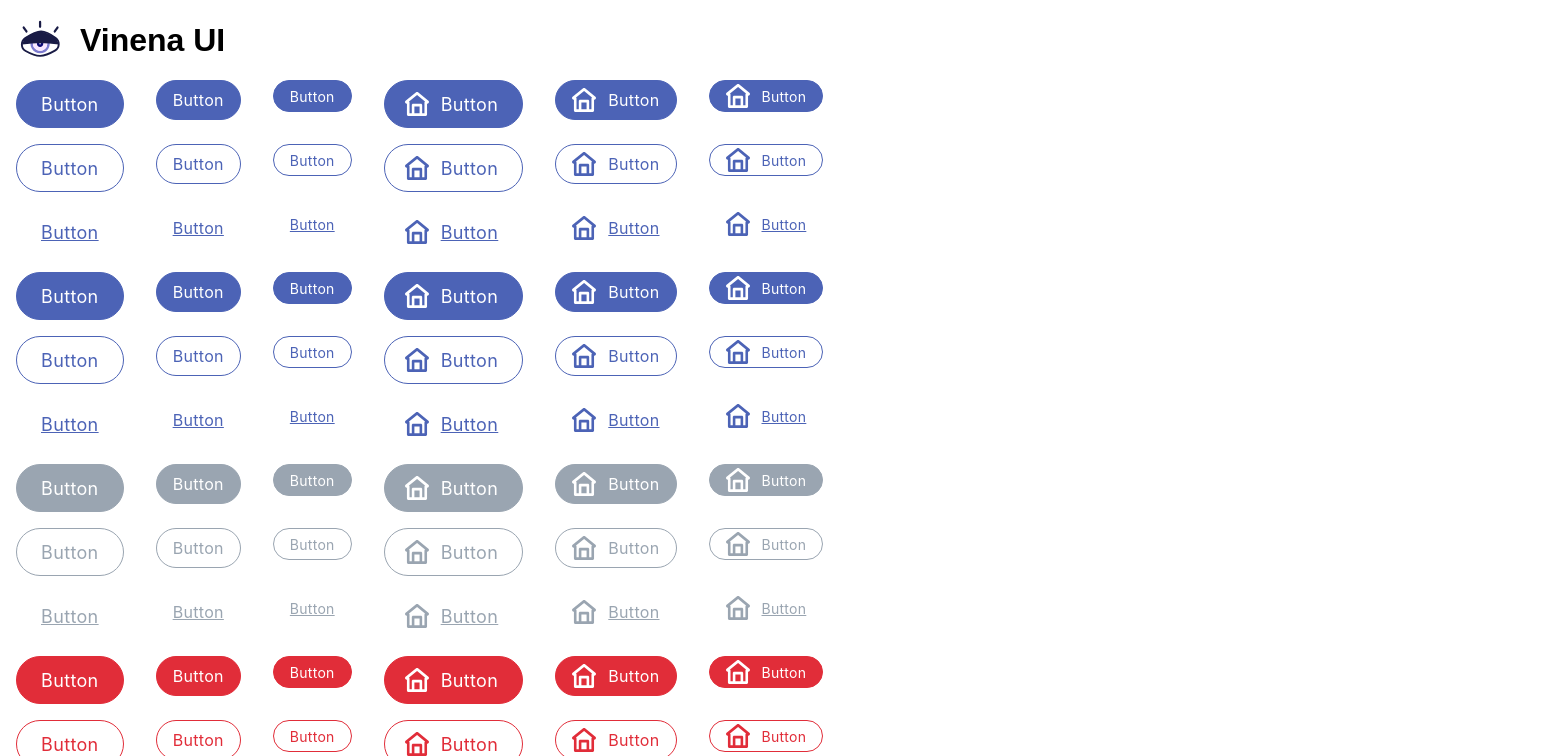
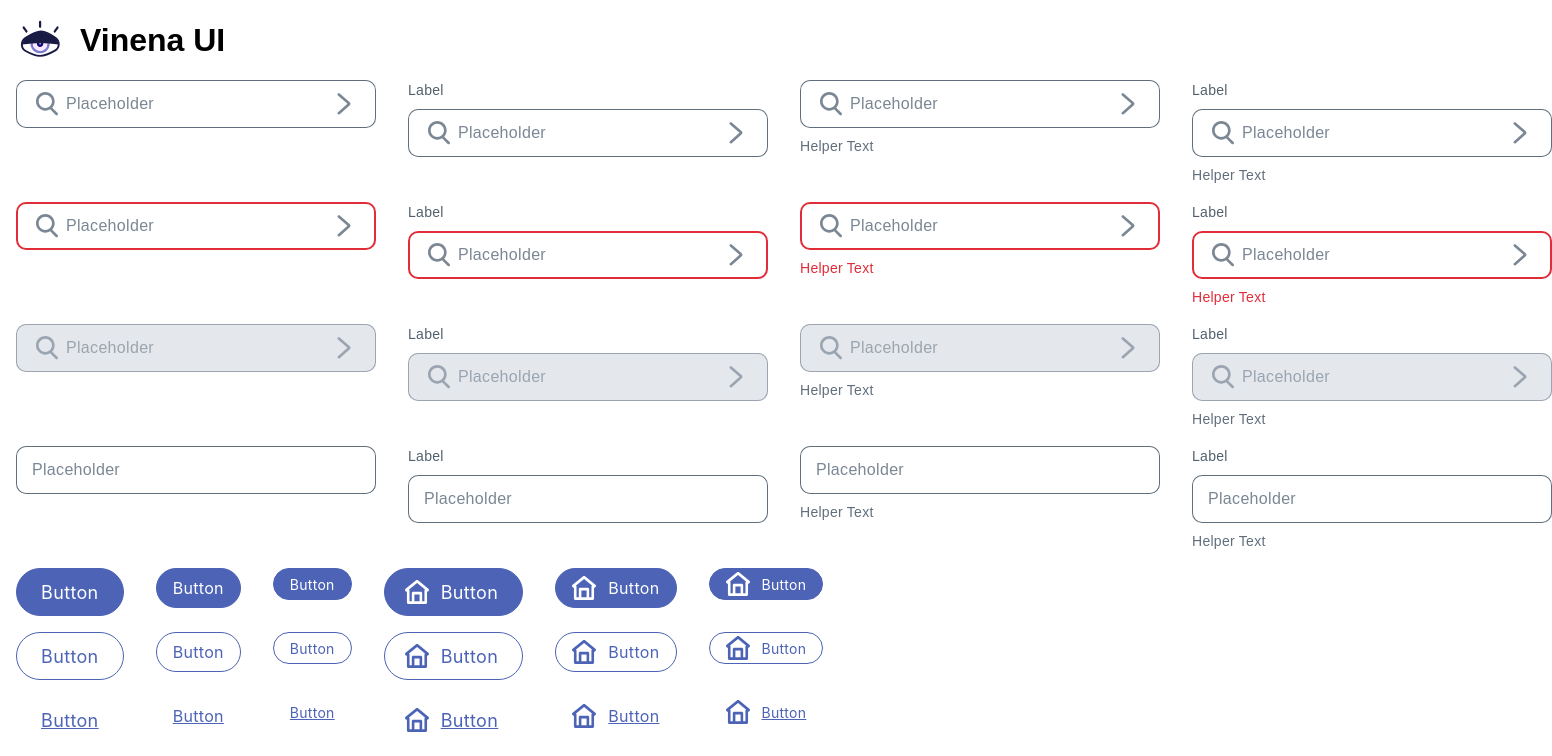
Before and after one commit to mert-duzgun/vinena-ui, a React (Vite) app: page / in a window 1280 px wide. Shown: the top 756 px of the page, 1552 px wide, since content can reach past the window. Built offline with nearby package versions, Linux system fonts and the light colour scheme; a web font is replaced by a local one.

Commit message:
Create TextInput component

```diff
--- a/src/App.tsx
+++ b/src/App.tsx
@@ -1,6 +1,6 @@
 import { ThemeProvider } from '@emotion/react';
 import VinenaLogo from 'assets/vinena.svg';
-import { Button } from 'components';
+import { Button, TextInput } from 'components';
 import { DEFAULT_THEME, GlobalStyles, rem } from 'theme';
 
 function App() {
@@ -11,6 +11,85 @@ function App() {
           <img width={48} src={VinenaLogo} alt="" />
           <h1>Vinena UI</h1>
         </div>
+        <div css={{ display: 'flex', gap: rem(32), marginTop: rem(16) }}>
+          <TextInput placeholder="Placeholder" leftIcon="search" rightIcon="arrowRight" />
+          <TextInput
+            placeholder="Placeholder"
+            label="Label"
+            leftIcon="search"
+            rightIcon="arrowRight"
+          />
+          <TextInput
+            placeholder="Placeholder"
+            helperText="Helper Text"
+            leftIcon="search"
+            rightIcon="arrowRight"
+          />
+          <TextInput
+            placeholder="Placeholder"
+            label="Label"
+            helperText="Helper Text"
+            leftIcon="search"
+            rightIcon="arrowRight"
+          />
+        </div>
+        <div css={{ display: 'flex', gap: rem(32), marginTop: rem(16) }}>
+          <TextInput error placeholder="Placeholder" leftIcon="search" rightIcon="arrowRight" />
+          <TextInput
+            error
+            placeholder="Placeholder"
+            label="Label"
+            leftIcon="search"
+            rightIcon="arrowRight"
+          />
+          <TextInput
+            error
+            placeholder="Placeholder"
+            helperText="Helper Text"
+            leftIcon="search"
+            rightIcon="arrowRight"
+          />
+          <TextInput
+            error
+            placeholder="Placeholder"
+            label="Label"
+            helperText="Helper Text"
+            leftIcon="search"
+            rightIcon="arrowRight"
+          />
+        </div>
+        <div css={{ display: 'flex', gap: rem(32), marginTop: rem(16) }}>
+          <TextInput disabled placeholder="Placeholder" leftIcon="search" rightIcon="arrowRight" />
+          <TextInput
+            disabled
+            placeholder="Placeholder"
+            label="Label"
+            leftIcon="search"
+            rightIcon="arrowRight"
+          />
+          <TextInput
+            disabled
+            placeholder="Placeholder"
+            helperText="Helper Text"
+            leftIcon="search"
+            rightIcon="arrowRight"
+          />
+          <TextInput
+            disabled
+            placeholder="Placeholder"
+            label="Label"
+            helperText="Helper Text"
+            leftIcon="search"
+            rightIcon="arrowRight"
+          />
+        </div>
+        <div css={{ display: 'flex', gap: rem(32), marginTop: rem(16) }}>
+          <TextInput placeholder="Placeholder" />
+          <TextInput placeholder="Placeholder" label="Label" />
+          <TextInput placeholder="Placeholder" helperText="Helper Text" />
+          <TextInput placeholder="Placeholder" label="Label" helperText="Helper Text" />
+        </div>
+
         <div css={{ display: 'flex', gap: rem(32), flexWrap: 'wrap' }}>
           <div css={{ display: 'flex', flexDirection: 'column' }}>
             <div css={{ display: 'flex', gap: rem(32), marginTop: rem(16) }}>
--- /dev/null
+++ b/src/components/TextInput/TextInput.styles.ts
@@ -0,0 +1,72 @@
+import { px, rem, VinenaTheme } from 'theme';
+
+export interface TextInputStylesParams {
+  error: boolean;
+  disabled: boolean;
+  leftIcon?: string;
+}
+
+export default function createStyles(theme: VinenaTheme, props: TextInputStylesParams) {
+  return {
+    root: {},
+    label: {
+      ...theme.fonts.p3,
+      display: 'block',
+      color: theme.colors.grayscale[600],
+      marginBottom: rem(8),
+    },
+    inputWrapper: {
+      position: 'relative',
+    },
+    input: {
+      ...theme.fonts.p2,
+      padding: `${rem(4)} ${rem(16)} ${rem(4)} ${props.leftIcon ? rem(50) : rem(16)}`,
+      minHeight: rem(48),
+      borderRadius: px(10),
+      border: 'none',
+      boxShadow: `inset 0 0 0 1px ${theme.colors.grayscale[500]}`,
+      transition: 'box-shadow 0.2s ease-in-out',
+      fontSize: rem(16),
+      lineHeight: '1.5',
+      color: theme.colors.grayscale[800],
+      minWidth: rem(360),
+
+      '&::placeholder': {
+        opacity: 1,
+        color: props.disabled ? theme.colors.grayscale[300] : theme.colors.grayscale[400],
+      },
+      '&:focus': {
+        outline: 'none',
+        boxShadow: `inset 0 0 0 2px ${theme.colors.primary[500]}`,
+      },
+      '&[data-error="true"]': {
+        boxShadow: `inset 0 0 0 2px ${theme.colors.danger[500]}`,
+      },
+      '&:disabled': {
+        backgroundColor: theme.colors.grayscale[100],
+        boxShadow: `inset 0 0 0 1px ${theme.colors.grayscale[300]}`,
+      },
+    },
+    leftIcon: {
+      position: 'absolute',
+      left: rem(16),
+      top: '50%',
+      transform: 'translateY(-50%)',
+      fontSize: rem(24),
+      color: props.disabled ? theme.colors.grayscale[300] : theme.colors.grayscale[400],
+    },
+    rightIcon: {
+      position: 'absolute',
+      right: rem(16),
+      top: '50%',
+      transform: 'translateY(-50%)',
+      fontSize: rem(24),
+      color: props.disabled ? theme.colors.grayscale[300] : theme.colors.grayscale[400],
+    },
+    helperText: {
+      ...theme.fonts.p3,
+      color: props.error ? theme.colors.danger[500] : theme.colors.grayscale[500],
+      marginTop: rem(8),
+    },
+  } as const;
+}
--- /dev/null
+++ b/src/components/TextInput/TextInput.tsx
@@ -0,0 +1,47 @@
+import { useTheme } from '@emotion/react';
+import { Box, Icon, IconName } from 'components';
+import * as React from 'react';
+import { PolymorphicComponentProp } from 'types';
+
+import useStyles from './TextInput.styles';
+
+export type TextInputProps<C extends React.ElementType> = PolymorphicComponentProp<
+  C,
+  {
+    label?: string;
+    helperText?: string;
+    disabled?: boolean;
+    error?: boolean;
+    leftIcon?: IconName;
+    rightIcon?: IconName;
+  }
+>;
+
+export const TextInput = <C extends React.ElementType = 'input'>({
+  label,
+  helperText,
+  disabled = false,
+  error = false,
+  leftIcon,
+  rightIcon,
+  ...rest
+}: TextInputProps<C>) => {
+  const theme = useTheme();
+  const css = useStyles(theme, { error, disabled, leftIcon });
+
+  return (
+    <Box css={css.root}>
+      {label ? (
+        <Box css={css.label} as={'label'}>
+          {label}
+        </Box>
+      ) : null}
+      <Box css={css.inputWrapper}>
+        {leftIcon ? <Icon testId="button-left-icon" name={leftIcon} css={css.leftIcon} /> : null}
+        <Box as={'input'} css={css.input} disabled={disabled} data-error={error} {...rest} />
+        {rightIcon ? <Icon testId="button-left-icon" name={rightIcon} css={css.rightIcon} /> : null}
+      </Box>
+      {helperText ? <Box css={css.helperText}>{helperText}</Box> : null}
+    </Box>
+  );
+};
--- /dev/null
+++ b/src/components/TextInput/index.ts
@@ -0,0 +1 @@
+export * from './TextInput';
--- a/src/components/index.ts
+++ b/src/components/index.ts
@@ -1,3 +1,4 @@
 export * from './Box';
 export * from './Button';
 export * from './Icon';
+export * from './TextInput';
```
